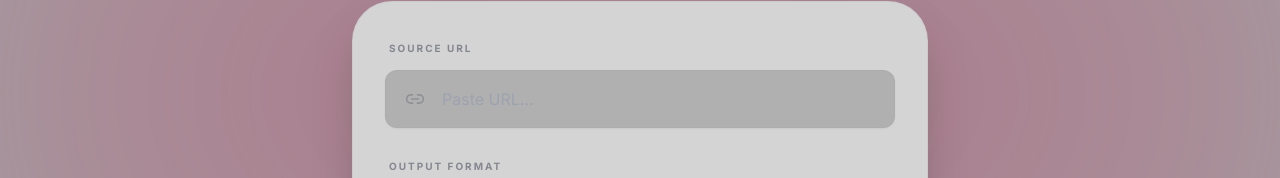
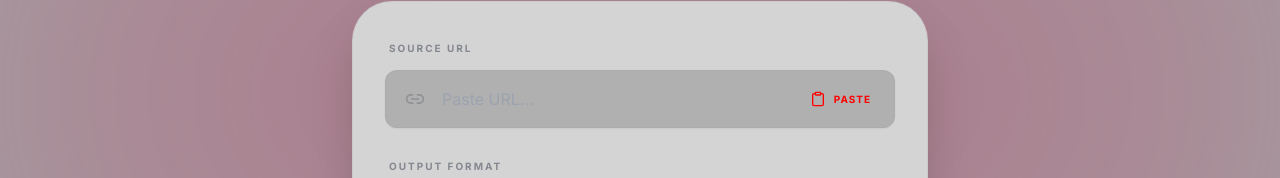
Before and after one commit to brrrr1/MediaFetch, a React (Vite) app in the folder frontend/: page / in a window 1280 px wide. Shown: the part 279-457 px from the top of the page. Built offline with nearby package versions, Linux system fonts and the light colour scheme.

Commit message:
UX: Add integrated Paste button with clipboard access

```diff
--- a/frontend/src/App.jsx
+++ b/frontend/src/App.jsx
@@ -1,5 +1,5 @@
 import { useState, useEffect, useRef } from 'react'
-import { Download, Link2, Loader2, CheckCircle, AlertCircle, Music, Video, Zap, Shield, Sparkles } from 'lucide-react'
+import { Download, Link2, Loader2, CheckCircle, AlertCircle, Music, Video, Zap, Shield, Sparkles, Clipboard } from 'lucide-react'
 
 const THEMES = {
     DEFAULT: {
@@ -58,6 +58,18 @@ function App() {
     const [activeTheme, setActiveTheme] = useState('DEFAULT')
     const rotationIndex = useRef(0)
     const abortControllerRef = useRef(null)
+
+    const handlePaste = async () => {
+        try {
+            const text = await navigator.clipboard.readText()
+            if (text) {
+                setUrl(text)
+                // fetchInfo se disparará automáticamente por el useEffect de [url]
+            }
+        } catch (err) {
+            console.error('Failed to read clipboard:', err)
+        }
+    }
 
     // Apply theme to document root
     useEffect(() => {
@@ -234,7 +246,7 @@ function App() {
                                 <input
                                     type="url"
                                     placeholder="Paste URL..."
-                                    className="input-field pl-14 py-4 text-base shadow-sm"
+                                    className="input-field pl-14 pr-24 py-4 text-base shadow-sm"
                                     value={url}
                                     onChange={(e) => {
                                         const val = e.target.value;
@@ -250,6 +262,14 @@ function App() {
                                     }}
                                     required
                                 />
+                                <button
+                                    type="button"
+                                    onClick={handlePaste}
+                                    className="absolute inset-y-2 right-2 px-4 bg-brand/10 hover:bg-brand text-brand hover:text-white rounded-xl transition-all flex items-center gap-2 group/paste"
+                                >
+                                    <Clipboard className="w-4 h-4 transition-transform group-hover/paste:scale-110" />
+                                    <span className="text-[10px] font-black uppercase tracking-widest">Paste</span>
+                                </button>
                             </div>
                         </div>
 
```
